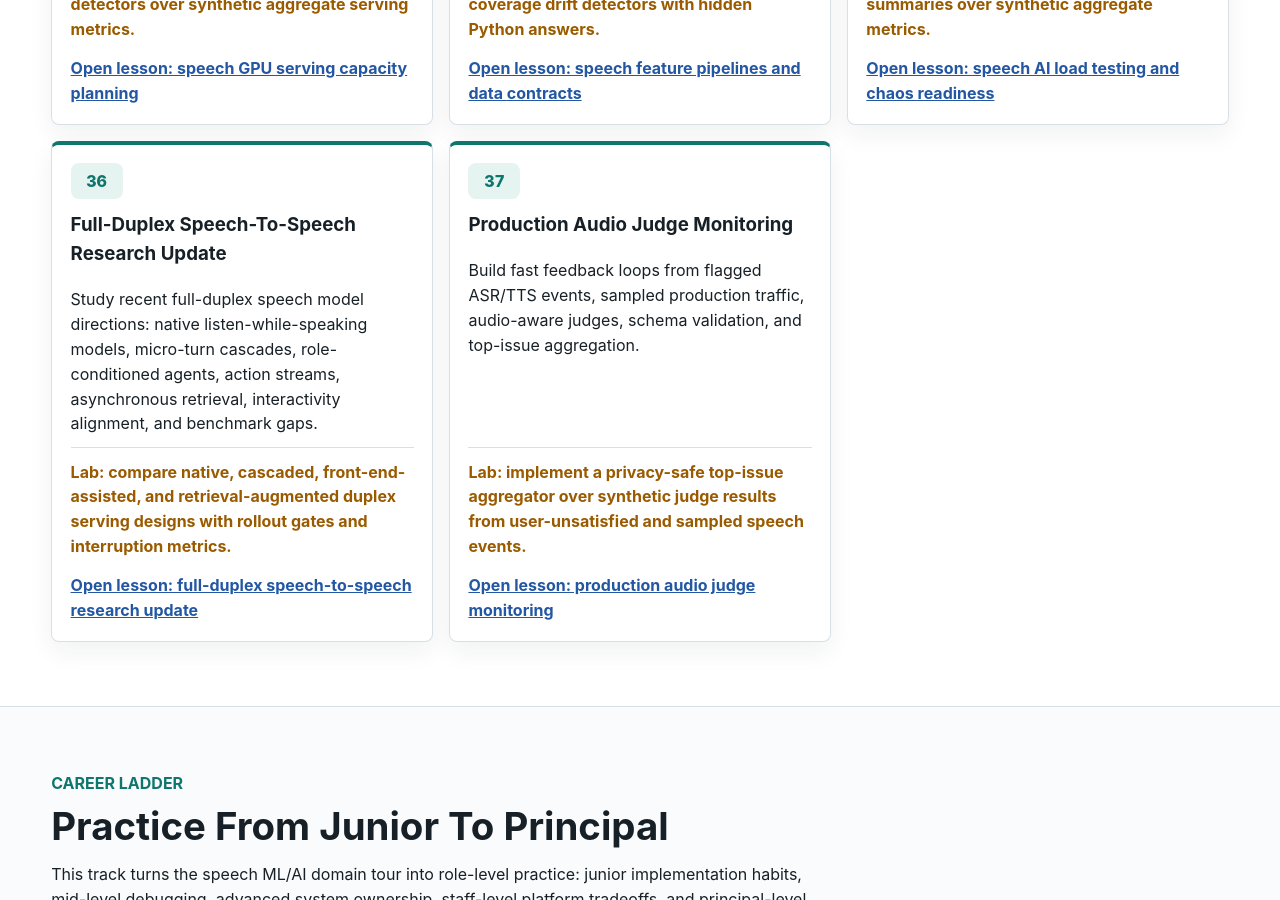
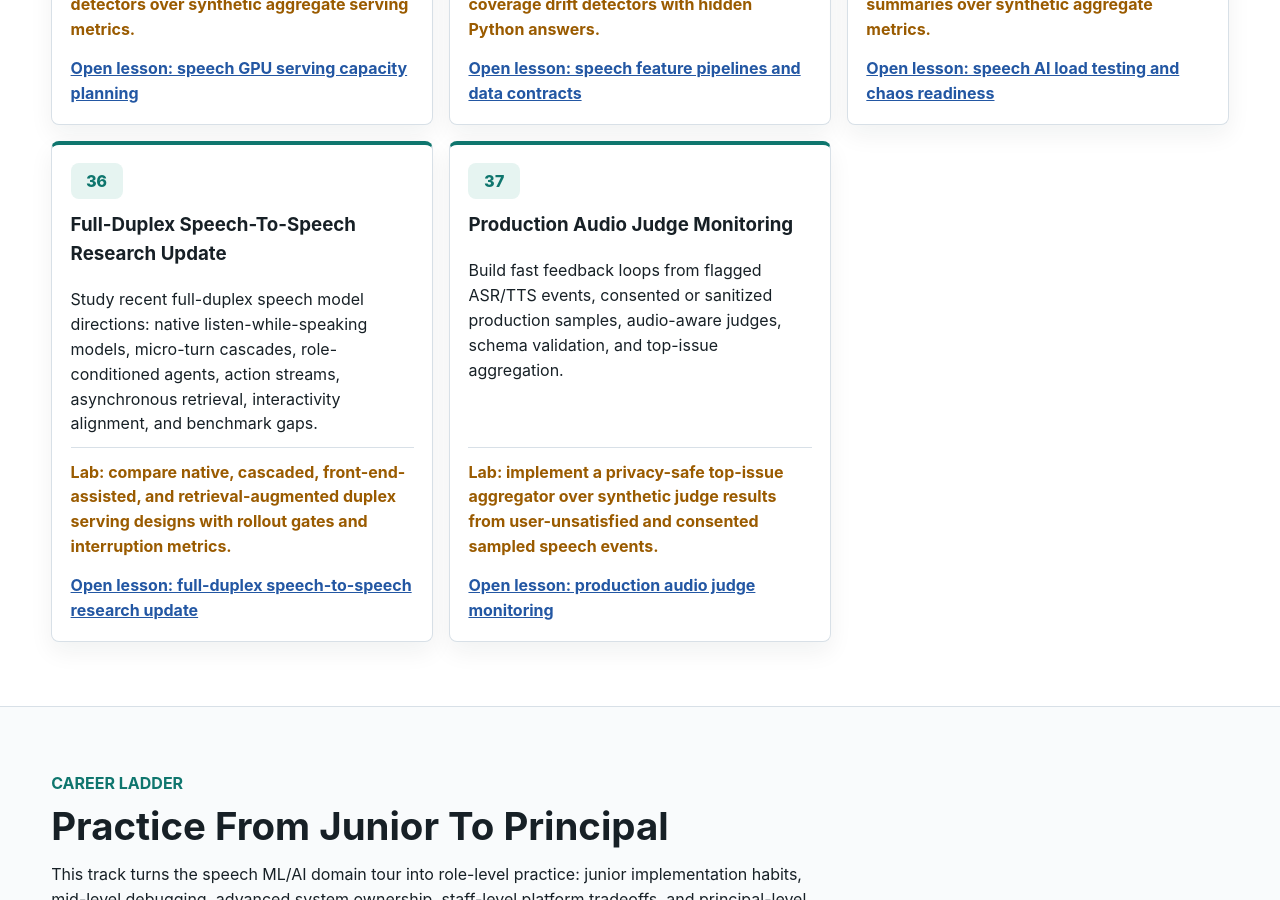
Before and after one commit to kennethli319/kennethli319.github.io, a Jekyll site: the page audio-text-ml-course/index.html, which Jekyll copies as it is, in a window 1280 px wide and 900 px high, scrolled down 6582 px. Built offline with Jekyll 4.4.1, drawn with Linux system fonts in a browser that asks for light colours; some of the changed text lies outside the part shown.

Commit message:
Sync audio course homepage privacy wording

```diff
--- a/audio-text-ml-course/index.html
+++ b/audio-text-ml-course/index.html
@@ -333,8 +333,8 @@
         <article>
           <span>37</span>
           <h3>Production Audio Judge Monitoring</h3>
-          <p>Build fast feedback loops from flagged ASR/TTS events, sampled production traffic, audio-aware judges, schema validation, and top-issue aggregation.</p>
-          <p class="lab">Lab: implement a privacy-safe top-issue aggregator over synthetic judge results from user-unsatisfied and sampled speech events.</p>
+          <p>Build fast feedback loops from flagged ASR/TTS events, consented or sanitized production samples, audio-aware judges, schema validation, and top-issue aggregation.</p>
+          <p class="lab">Lab: implement a privacy-safe top-issue aggregator over synthetic judge results from user-unsatisfied and consented sampled speech events.</p>
           <p><a class="lesson-link" href="lessons/production-audio-judge-monitoring.html">Open lesson: production audio judge monitoring</a></p>
         </article>
       </div>
```
Also changed, not shown: other parts of audio-text-ml-course/index.html (+1 -1 lines).
